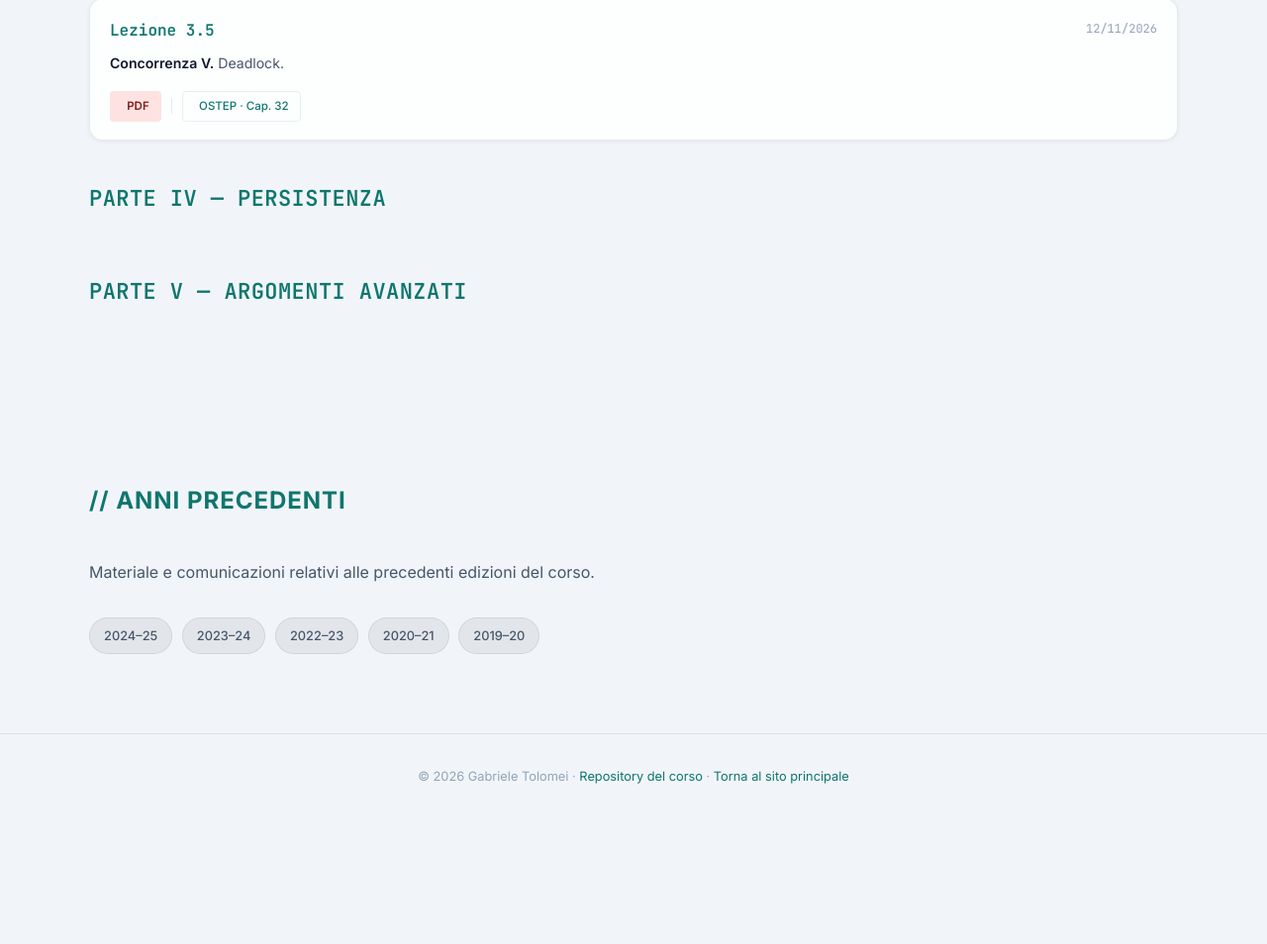
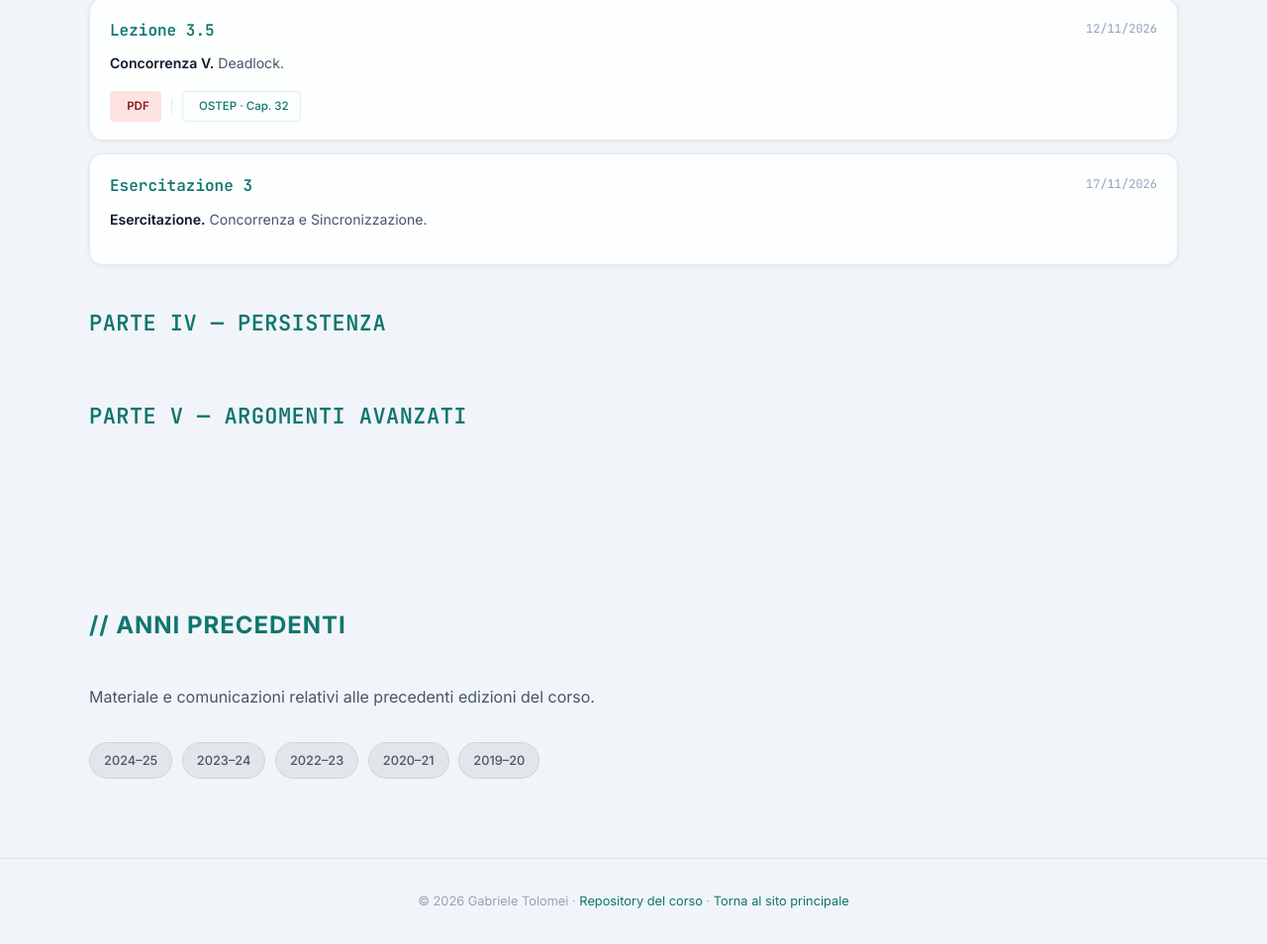
Before and after one commit to gtolomei/gtolomei.github.io, a plain HTML site: page teaching/os.html in a window 1280 px wide. Shown: the part 7273-8227 px from the top of the page at 99% size. Before the commit the page ends 8101 px from the top, so only its background shows below. Drawn offline with Linux system fonts and the light colour scheme.

Commit message:
[OS]: Added Esercitazione 3

```diff
--- a/teaching/os.html
+++ b/teaching/os.html
@@ -655,17 +655,13 @@
             <a class="lecture-tag lecture-tag-book" href="https://pages.cs.wisc.edu/~remzi/OSTEP/threads-bugs.pdf" target="_blank" rel="noopener"><i class="ti ti-book" aria-hidden="true"></i>OSTEP · Cap. 32</a>
           </div>
         </article>
-        <!-- <article class="lecture-card lecture-card--break">
+        <article class="lecture-card">
           <div class="lecture-card-head">
-            <span class="lecture-card-id">Lezione 3.6</span>
-            <span class="lecture-card-date"><i class="ti ti-calendar" aria-hidden="true"></i>Data da definire</span>
+            <span class="lecture-card-id">Esercitazione 3</span>
+            <span class="lecture-card-date"><i class="ti ti-calendar" aria-hidden="true"></i>17/11/2026</span>
           </div>
-          <p class="lecture-card-desc"><strong style="color:var(--text);font-weight:600;">Laboratorio III — Concorrenza.</strong> Esercitazione — risoluzione guidata di problemi in stile d'esame.</p>
-          <div class="lecture-card-links">
-            <a class="lecture-tag lecture-tag-pdf" href="../assets/docs/os/slides/pdf/Lecture_3_6_Lab_Concurrency.pdf" target="_blank" rel="noopener"><i class="ti ti-file-type-pdf" aria-hidden="true"></i>PDF</a>
-            <a class="lecture-tag lecture-tag-html" href="../assets/docs/os/slides/html/Lecture_3_6_Lab_Concurrency.html" target="_blank" rel="noopener"><i class="ti ti-code" aria-hidden="true"></i>HTML</a>
-          </div>
-        </article> -->
+          <p class="lecture-card-desc"><strong style="color:var(--text);font-weight:600;">Esercitazione.</strong> Concorrenza e Sincronizzazione.</p>
+        </article>
       </div>
     </div>
 
```
